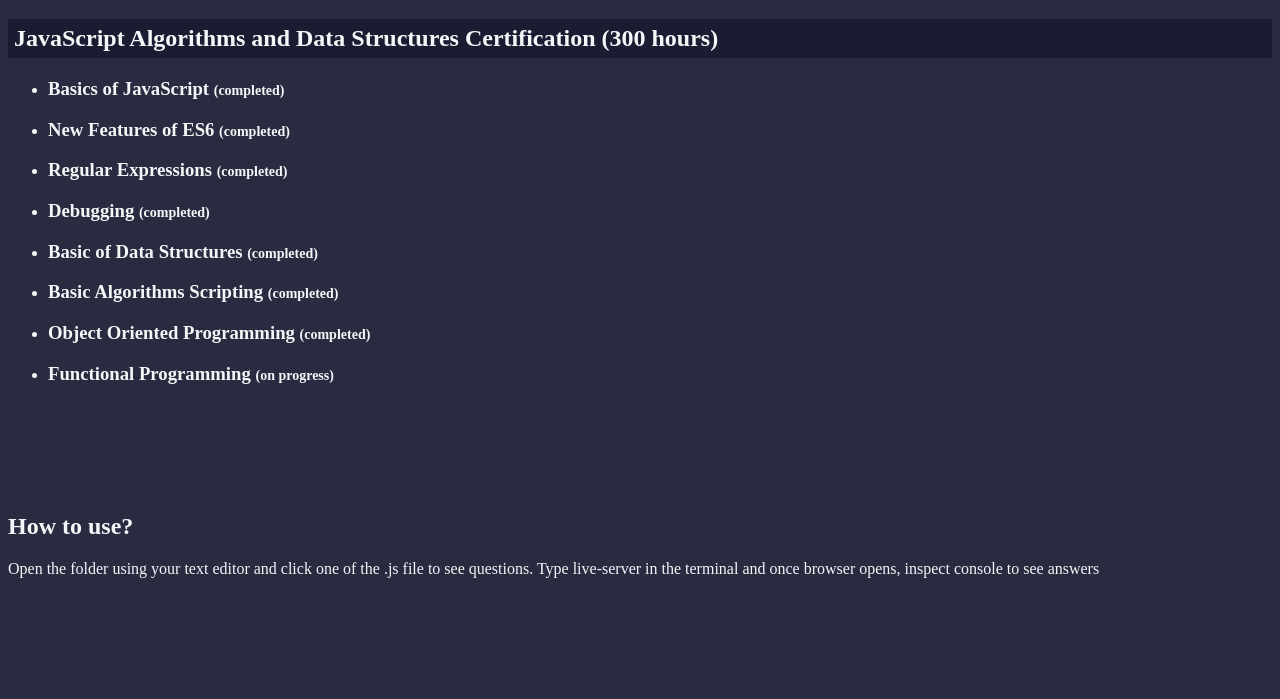
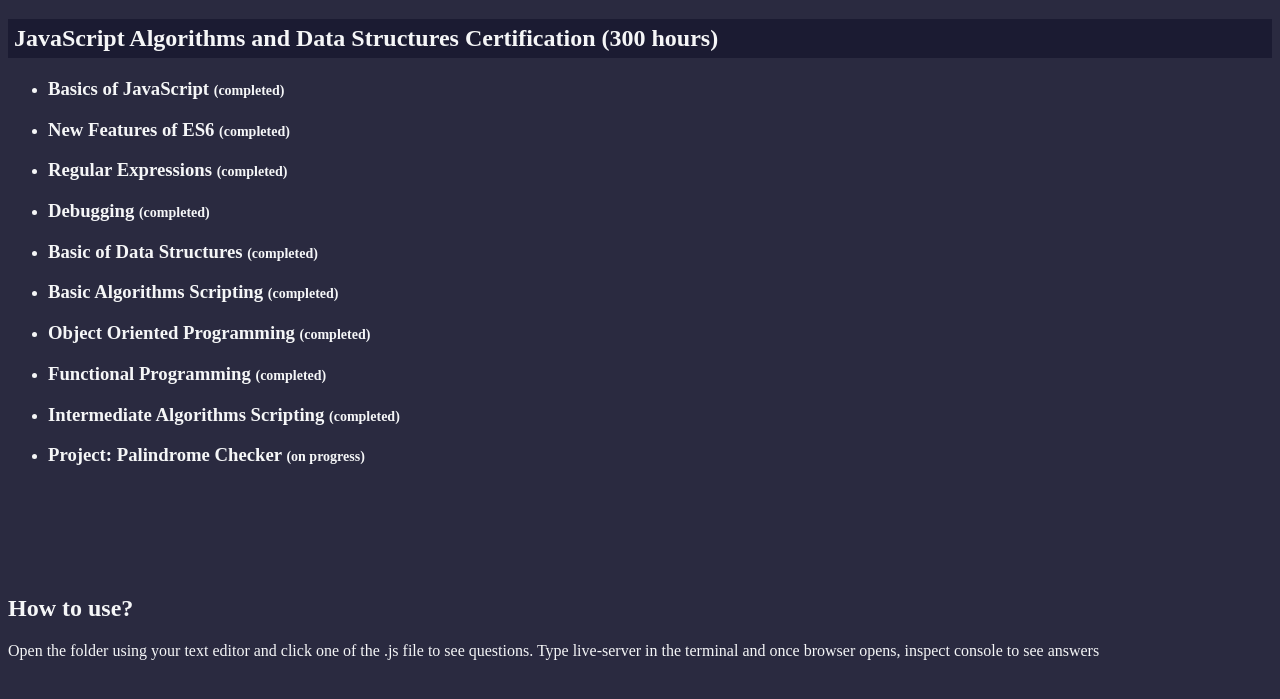
Before and after one commit to DundarKoray/free-code-camp, a plain HTML site: page index.html in a window 1280 px wide. Shown: the part 101-800 px from the top of the page. Drawn offline with Linux system fonts and the light colour scheme.

Commit message:
created palindromeChecker.js

```diff
--- a/index.html
+++ b/index.html
@@ -40,9 +40,18 @@
             </h3>
         </li>
         <li>
-            <h3>Functional Programming <span style="font-size: 14px">(on progress)</span></h3>
+            <h3>Functional Programming <span style="font-size: 14px">(completed)</span></h3>
             </h3>
         </li>
+        <li>
+            <h3>Intermediate Algorithms Scripting <span style="font-size: 14px">(completed)</span></h3>
+            </h3>
+        </li>
+        <li>
+            <h3>Project: Palindrome Checker <span style="font-size: 14px">(on progress)</span></h3>
+            </h3>
+        </li>
+
     </ul>
     <br /><br /><br /><br /><br />
     <h2>How to use?</h2>
@@ -59,5 +68,6 @@
 <script src="./objectOrientedProgramming.js"></script>
 <script src="./functionalProgramming.js"></script>
 <script src="./intermediateAlgorithmScripting.js"></script>
+<script src="./projects/palindromeChecker.js"></script>
 
 </html>
--- /dev/null
+++ b/projects/palindromeChecker.js
@@ -0,0 +1 @@
+console.log("--------HELLO FROM PALINDROME CHECKER----------")
```
